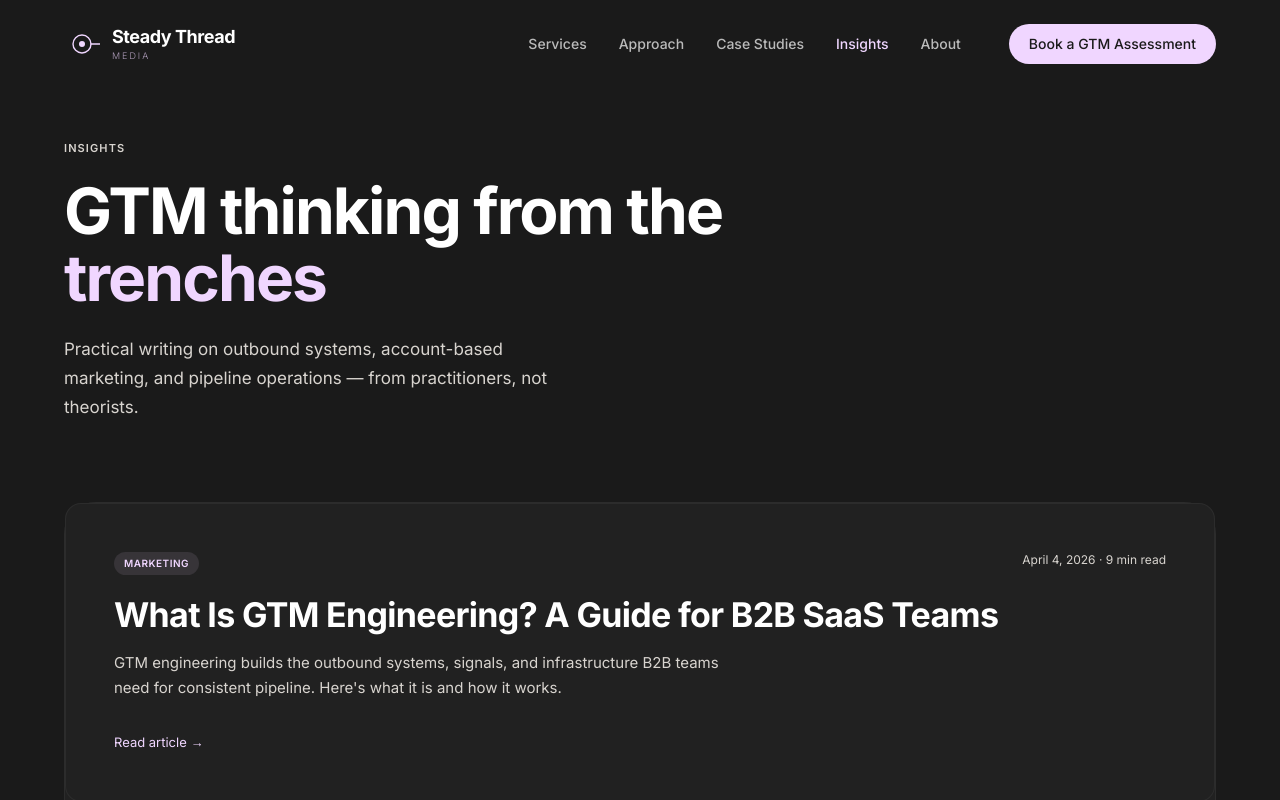
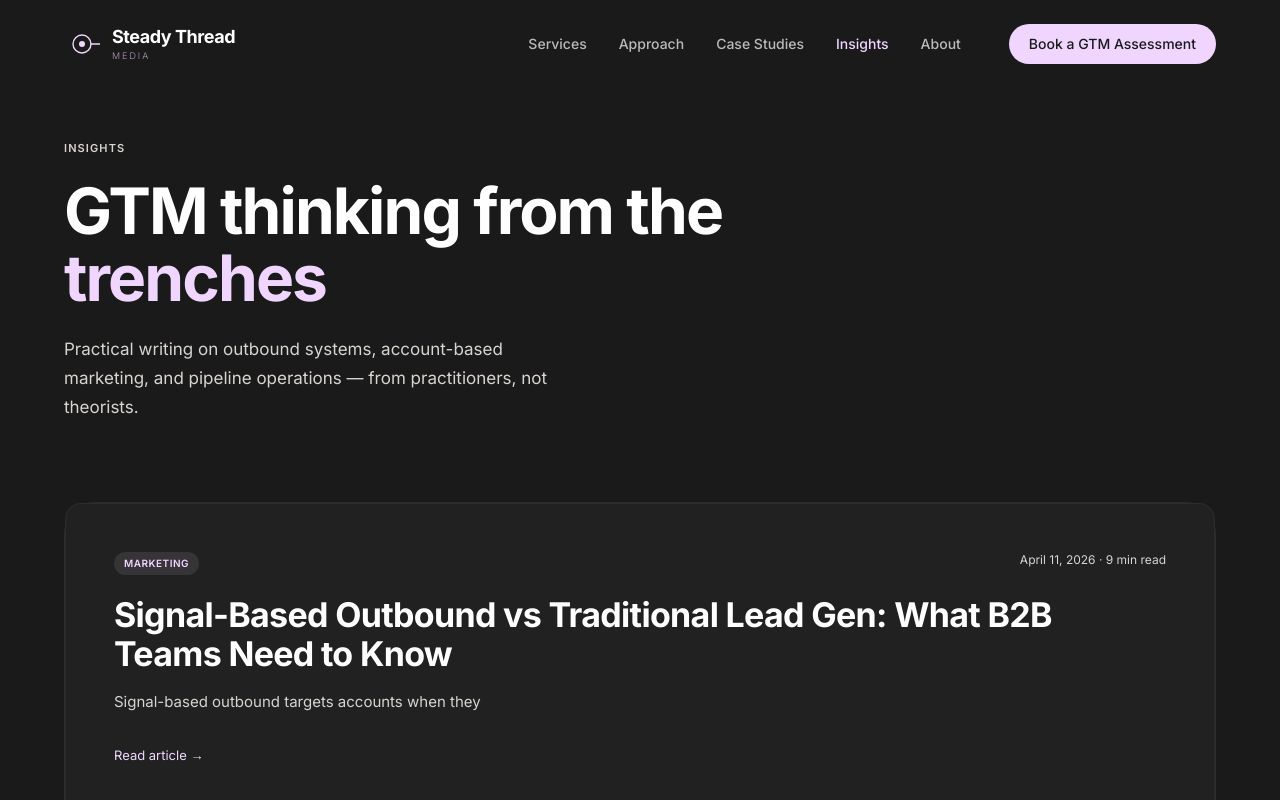
Before and after one commit to webberossi89/steady-thread-media, a Next.js app: page /insights in a window 1280 px wide. Shown: the top 800 px of the page. Built offline with nearby package versions, Linux system fonts and the light colour scheme.

Commit message:
SEO: add signal-based-outbound-vs-traditional-lead-gen to blog listing

```diff
--- a/app/insights/page.tsx
+++ b/app/insights/page.tsx
@@ -11,6 +11,15 @@ export const metadata: Metadata = {
 };
 
 const posts = [
+  {
+    category: "Marketing",
+    title: "Signal-Based Outbound vs Traditional Lead Gen: What B2B Teams Need to Know",
+    summary: "Signal-based outbound targets accounts when they",
+    date: "April 11, 2026",
+    dateISO: "2026-04-12",
+    readTime: "9 min read",
+    slug: "signal-based-outbound-vs-traditional-lead-gen",
+  },
   {
     category: "Marketing",
     title: "What Is GTM Engineering? A Guide for B2B SaaS Teams",
```
